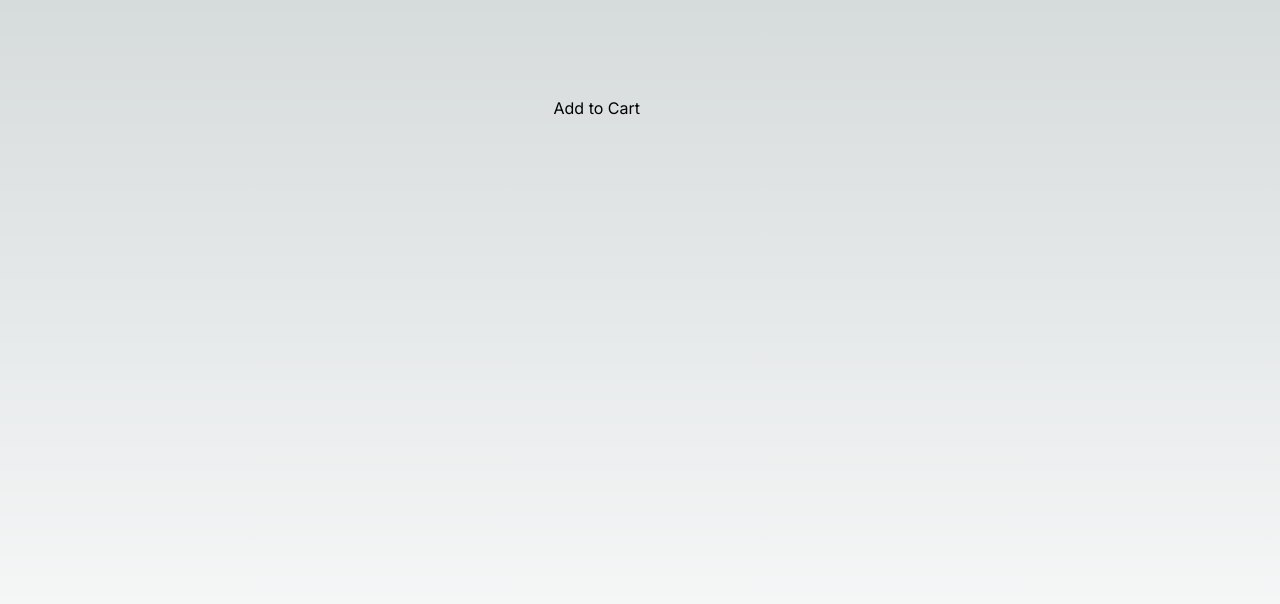
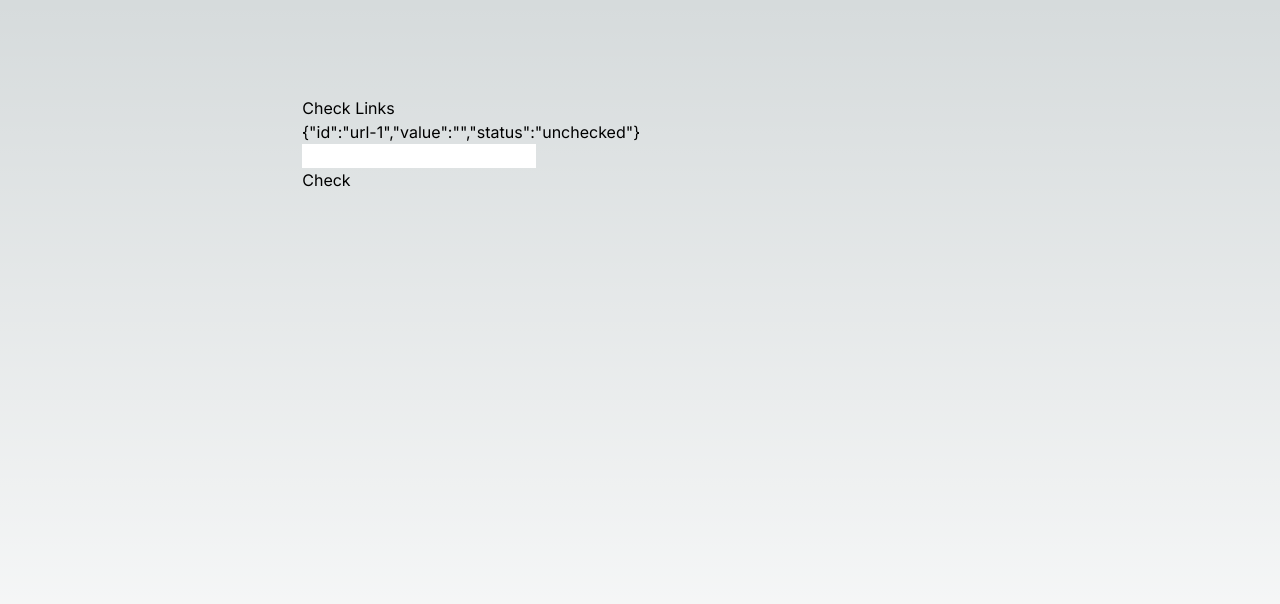
Before and after one commit to khnn/relaunch-tool, a Next.js app: page / in a window 1280 px wide. Shown: the top 604 px of the page. Built offline with nearby package versions, Linux system fonts and the light colour scheme.

Commit message:
check link final

```diff
--- a/components/CheckLinks.tsx
+++ b/components/CheckLinks.tsx
@@ -1,17 +1,37 @@
 "use client"
 import * as Form from '@radix-ui/react-form';
+import { useState } from "react"
+import LinkInput from './LinkInput';
 
-const fetchLink = async (url: string) => {
-  const response = await fetch('/api/fetchLink', {
-    method: "POST",
-    body: JSON.stringify({ url: url })
-  },)
-
-  console.log(response)
+interface Link {
+  id: string,
+  value: string,
 }
 
 export default function CheckLinks() {
+  const [links, setLinks] = useState([{
+    id: "url-1",
+    value: "",
+    status: "unchecked",
+  }])
+
+  const updateLinks = (newLink: Link) => {
+    setLinks(links.map((link) => {
+      if (link.id === newLink.id) {
+        return { ...link, value: newLink.value }
+      }
+      return link
+    }))
+  }
+
   return (
-    <button onClick={() => fetchLink("https://dressedco.de")}>Add to Cart</button>
+    <>
+      <h1>Check Links</h1>
+      {/* <div>{JSON.stringify(links)}</div> */}
+      {
+        links.map((link) =>
+          <LinkInput key={link.id} link={link} updateLinks={updateLinks} />
+        )}
+    </>
   )
 }
--- /dev/null
+++ b/components/LinkInput.tsx
@@ -0,0 +1,47 @@
+import { useState } from "react"
+import { FiCheck, FiX, FiCoffee } from 'react-icons/fi'
+
+export default function LinkInput({ link, updateLinks }) {
+  { JSON.stringify(link) }
+  const [currentLink, setCurrentLink] = useState(link)
+  const [checking, setChecking] = useState(false)
+
+  const fetchLink = async (link) => {
+    setChecking(true)
+    console.log("fetching link", link.value)
+
+    const response = await fetch('/api/fetchLink', {
+      method: "POST",
+      body: JSON.stringify({ url: link.value })
+    },)
+
+
+    if (response.status === 200) {
+      setCurrentLink({ ...currentLink, status: "success" })
+    }
+
+    if (response.status > 400) {
+      setCurrentLink({ ...currentLink, status: "error" })
+    }
+
+    setChecking(false)
+    console.log(response)
+    return response
+  }
+
+  return (
+    <>
+      <p>{JSON.stringify(currentLink)}</p>
+      <input type='url' value={currentLink.value} onChange={(e) => setCurrentLink({ id: currentLink.id, value: e.currentTarget.value })} />
+      {/* <button onClick={() => {
+        updateLinks(currentLink)
+      }}>+</button> */}
+      <p>
+        <button onClick={() => fetchLink(currentLink)}>Check</button>
+      </p>
+      {checking && <FiCoffee />}
+      {currentLink.status === "success" && <FiCheck />}
+      {currentLink.status === "error" && <FiX />}
+    </>
+  )
+}
--- a/package.json
+++ b/package.json
@@ -9,6 +9,7 @@
     "lint": "next lint"
   },
   "dependencies": {
+    "@radix-ui/react-form": "^0.0.2",
     "@types/node": "20.1.1",
     "@types/react": "18.2.6",
     "@types/react-dom": "18.2.4",
@@ -19,6 +20,7 @@
     "postcss": "8.4.23",
     "react": "18.2.0",
     "react-dom": "18.2.0",
+    "react-icons": "^4.8.0",
     "tailwindcss": "3.3.2",
     "typescript": "5.0.4"
   }
```
Also changed, not shown: 1 other file (tests, documents, lock files or other folders).
